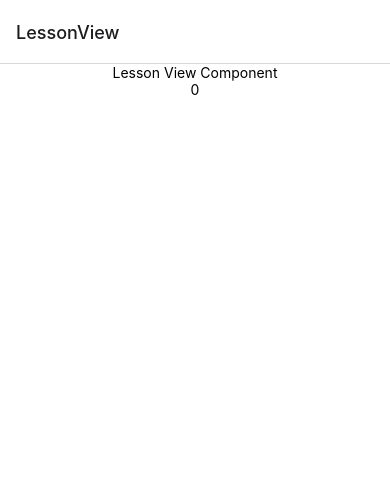
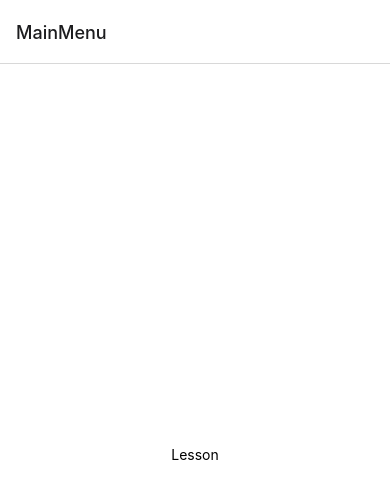
Before and after one commit to plutoniumcat/kutuba-app, a React Native app: screen /MainMenu in a window 390 px wide. Shown: the top 498 px of the page. Built offline with nearby package versions, Linux system fonts and the light colour scheme.

Commit message:
Add Main Menu component

```diff
--- a/App.tsx
+++ b/App.tsx
@@ -4,6 +4,7 @@ import { createNativeStackNavigator } from '@react-navigation/native-stack';
 import { NavigationContainer } from '@react-navigation/native';
 import { RootStackParamList } from './types/navigatorTypes';
 import { LessonView } from './components/lessons/LessonView';
+import { MainMenu } from './components/mainMenu/MainMenu';
 
 
 const Stack = createNativeStackNavigator<RootStackParamList>();
@@ -11,7 +12,8 @@ const Stack = createNativeStackNavigator<RootStackParamList>();
 export default function App() {
   return (
     <NavigationContainer>
-      <Stack.Navigator>
+      <Stack.Navigator initialRouteName='MainMenu'>
+        <Stack.Screen name="MainMenu" component={MainMenu} />
         <Stack.Screen name="LessonView" component={LessonView} />
       </Stack.Navigator>
     </NavigationContainer>
--- a/components/lessons/LessonView.tsx
+++ b/components/lessons/LessonView.tsx
@@ -1,13 +1,16 @@
 import React, { useState } from "react";
+import type { NativeStackScreenProps } from '@react-navigation/native-stack';
 import { View, StyleSheet, Text } from "react-native";
 import { LessonSlideView } from "./LessonSlideView";
+import { LessonViewScreenProps, RootStackParamList } from "../../types/navigatorTypes";
 // import { LessonViewProps } from "../../types/navigatorTypes";
 
 interface LessonProps {
     lessonId: number;
 }
 
-export const LessonView: React.FC = () => {
+export const LessonView: React.FC<LessonViewScreenProps> = ({route, navigation}: LessonViewScreenProps) => {
+  const lessonId = route.params;
   const [lessonSlide, setLessonSlide] = useState(0);
 
   // TODO Get slides from database
--- /dev/null
+++ b/components/mainMenu/MainMenu.tsx
@@ -0,0 +1,22 @@
+import React from "react";
+import { View, StyleSheet, Text } from "react-native";
+
+export const MainMenu: React.FC = () => {
+
+    // TODO Get slides from database
+
+    return (
+      <View style={styles.container} testID="lessonView">
+        <Text>Lesson</Text>
+      </View>
+    );
+  };
+
+  const styles = StyleSheet.create({
+    container: {
+      flex: 1,
+      backgroundColor: '#fff',
+      alignItems: 'center',
+      justifyContent: 'center',
+    },
+  });
--- a/types/navigatorTypes.ts
+++ b/types/navigatorTypes.ts
@@ -8,4 +8,4 @@ export type RootStackParamList = {
     LessonView: {lessonId: number};
   };
 
-// export type LessonViewProps = NativeStackScreenProps<RootStackParamList, 'LessonView'>;
+export type LessonViewScreenProps = NativeStackScreenProps<RootStackParamList, 'LessonView'>;
```
